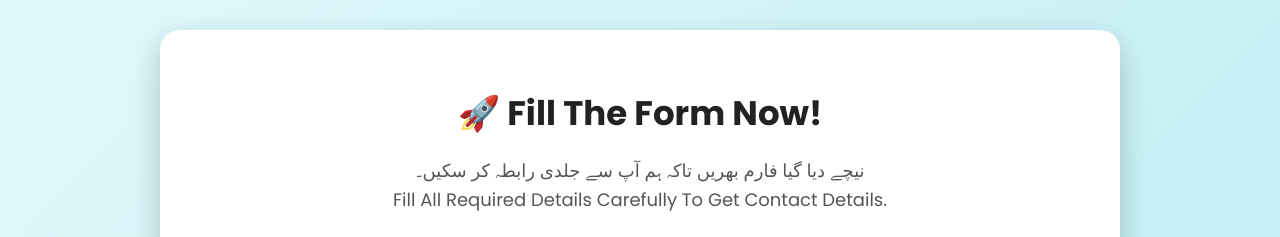
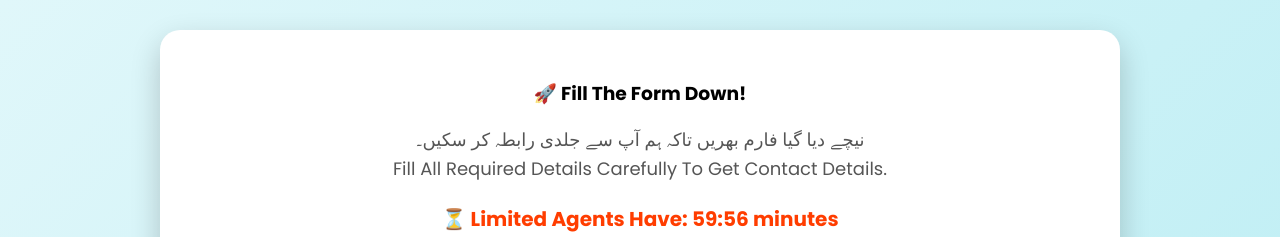
Before and after one commit to comingloots/loading, a plain HTML site: page index.html in a window 1280 px wide. Shown: the top 237 px of the page. Drawn offline with Linux system fonts and the light colour scheme.

Commit message:
Update index.html

```diff
--- a/index.html
+++ b/index.html
@@ -90,7 +90,7 @@
 <body>
 
 <div class="container">
-  <h2>🚀 Fill The Form Now!</h2>
+  <h3>🚀 Fill The Form Down!</h3>
   <p>
     نیچے دیا گیا فارم بھریں تاکہ ہم آپ سے جلدی رابطہ کر سکیں۔<br>
     Fill All Required Details Carefully To Get Contact Details.
```
